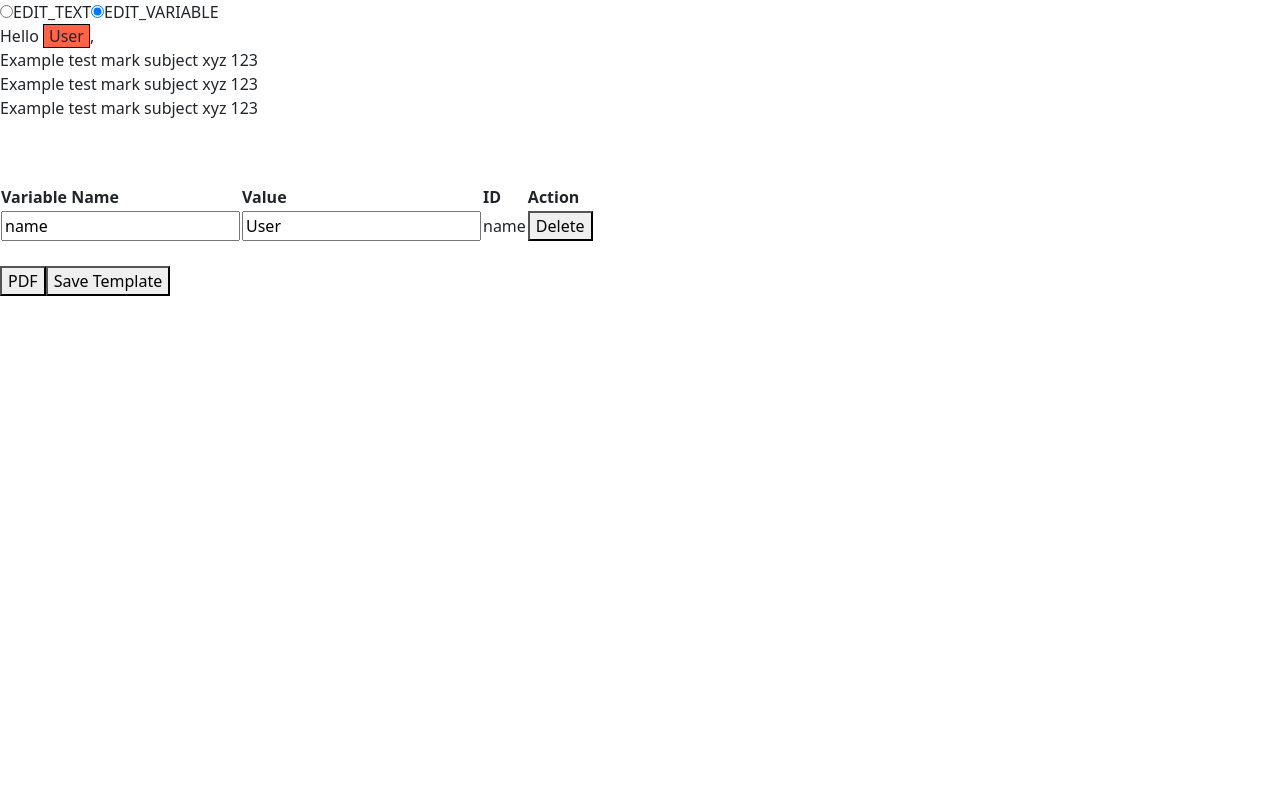
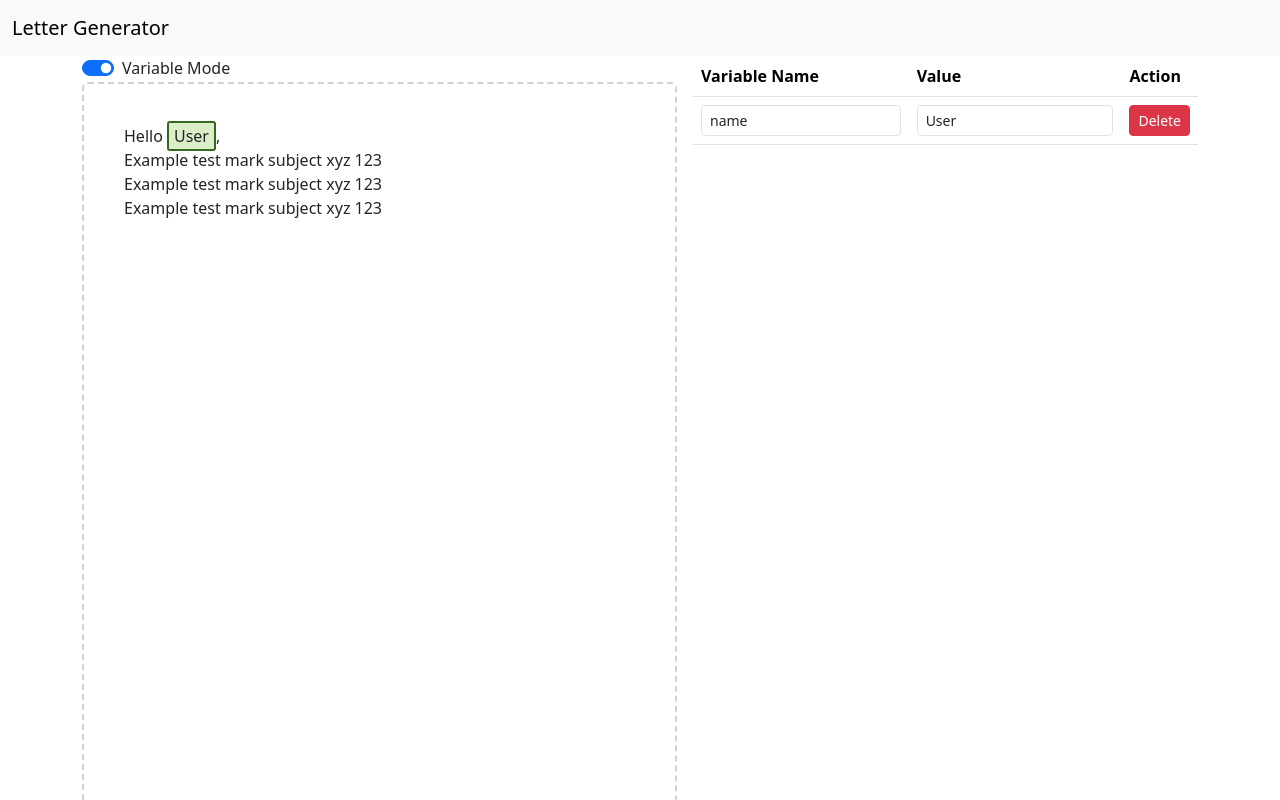
Before and after one commit to gautamnaik1994/letter-generator, a React (Vite) app: page / in a window 1280 px wide. Shown: the top 800 px of the page. Built offline with nearby package versions, Linux system fonts and the light colour scheme.

Commit message:
added floating btn

```diff
--- a/index.html
+++ b/index.html
@@ -3,8 +3,8 @@
   <head>
     <meta charset="UTF-8" />
     <link rel="icon" type="image/svg+xml" href="/vite.svg" />
-    <meta name="viewport" content="width=device-width, initial-scale=1.0" />
-    <title>Vite + React</title>
+    <meta name="viewport" content="width=device-width, initial-scale=1">
+    <title>Letter Generator</title>
   </head>
   <body>
     <div id="root"></div>
--- a/src/App.jsx
+++ b/src/App.jsx
@@ -1,22 +1,19 @@
-import { useState, useRef, useEffect } from "react";
-import { nanoid } from "nanoid";
-import JsPDF from "jspdf";
-
-const modes = {
-  edit: "EDIT_TEXT",
-  variable: "EDIT_VARIABLE"
-};
+import { useState, useRef, useEffect } from 'react';
+import { nanoid } from 'nanoid';
+import JsPDF from 'jspdf';
+import Navbar from './common/Navbar';
 
 const htmlString =
   "Hello <mark data-name='name' id='name'>User</mark>, <br/> Example test mark subject xyz 123<br/> Example test mark subject xyz 123<br/> Example test mark subject xyz 123";
 
 export default function App() {
-  const [mode, setMode] = useState(modes.variable);
+  const [variableMode, setVariableMode] = useState(true);
+  const [btnCoords, setBtnCoords] = useState({ left: 0, top: 0 });
   const [html, setHtml] = useState(htmlString);
   const [showVariablBtn, setShowVariableBtn] = useState(false);
   const [variables, setVariables] = useState(new Map());
-  const modeRef = useRef();
-  modeRef.current = mode;
+  const variableModeRef = useRef();
+  variableModeRef.current = variableMode;
 
   const editor = useRef(null);
 
@@ -24,17 +21,17 @@ export default function App() {
     let selection = window.getSelection();
     let range = selection.getRangeAt(0);
     let value = selection.toString();
-    let dataName = prompt("Please enter variable name");
-    const newNode = document.createElement("mark");
+    // let dataName = prompt('Please enter variable name');
+    const newNode = document.createElement('mark');
     const id = nanoid(4);
     newNode.id = id;
-    newNode.dataset.name = dataName;
+    newNode.dataset.name = value;
     range.surroundContents(newNode);
     setVariables(
       new Map(
         variables.set(id, {
           id,
-          dataName,
+          dataName: value,
           value
         })
       )
@@ -50,7 +47,6 @@ export default function App() {
     const textNode = document.createTextNode(tag.textContent);
     elem.insertBefore(textNode, tag);
     tag.remove();
-    console.log(variables.get(id));
     setVariables((prev) => {
       const newState = new Map(prev);
       newState.delete(id);
@@ -63,9 +59,8 @@ export default function App() {
   }, []);
 
   const generateVariables = () => {
-    let elem = editor.current;
     let variableData = new Map();
-    const variableTags = elem.getElementsByTagName("mark");
+    const variableTags = editor.current.getElementsByTagName('mark');
     Array.from(variableTags).forEach((tag) => {
       variableData.set(tag.id, {
         id: tag.id,
@@ -77,8 +72,7 @@ export default function App() {
   };
 
   const handleValueChange = (e, id) => {
-    let elem = editor.current;
-    elem.querySelector(`#${id}`).textContent = e.target.value;
+    editor.current.querySelector(`#${id}`).textContent = e.target.value;
     setVariables(
       new Map(
         variables.set(id, {
@@ -91,8 +85,7 @@ export default function App() {
   };
 
   const handleNameChange = (e, id) => {
-    let elem = editor.current;
-    let tag = elem.querySelector(`#${id}`);
+    let tag = editor.current.querySelector(`#${id}`);
     tag.dataset.name = e.target.value;
 
     setVariables(
@@ -107,20 +100,17 @@ export default function App() {
   };
 
   useEffect(() => {
-    handleSelection();
+    // handleSelection();
   });
 
   useEffect(() => {
     document.onselectionchange = () => {
       handleSelection();
     };
-    let selection = window.getSelection();
-    selection.removeAllRanges();
   }, []);
 
   const handleSelection = () => {
-    if (modeRef.current === modes.edit) {
-      console.log("called");
+    if (!variableModeRef.current) {
       setShowVariableBtn(false);
       return;
     }
@@ -131,94 +121,106 @@ export default function App() {
     }
 
     let range = selection.getRangeAt(0);
-
-    let startParent = range.startContainer.parentElement.id;
-    let enndParent = range.endContainer.parentElement.id;
-    if (startParent !== "editor" || enndParent !== "editor") {
-      console.log("Select properly");
+    // console.log(selection, range);
+    let startParent = range.startContainer.parentElement;
+    let enndParent = range.endContainer.parentElement;
+    if (startParent.nodeName == 'MARK' || enndParent.nodeName == 'MARK') {
+      console.log('Select properly', startParent, enndParent, range);
       setShowVariableBtn(false);
       return null;
     }
+    if (!editor.current.contains(startParent) || !editor.current.contains(enndParent)) {
+      setShowVariableBtn(false);
+      return null;
+    }
+    let coords = range.getBoundingClientRect();
+    console.log("🚀 ~ file: App.jsx:137 ~ handleSelection ~ coords:", coords)
+    setBtnCoords({ left: coords.left, top: coords.top });
     setShowVariableBtn(true);
   };
 
   const generatePDF = () => {
-    const report = new JsPDF("portrait", "pt", "a4");
-    report.html(document.querySelector("#editor"), {
+    const report = new JsPDF('portrait', 'pt', 'a4');
+    editor.current.classList.add('clean-editor');
+    report.html(editor.current, {
       callback: function (pdf) {
-        pdf.save("a4.pdf");
+        pdf
+          .save('myfile.pdf', { returnPromise: true })
+          .then(editor.current.classList.remove('clean-editor'));
       },
-      margin: [40, 40]
     });
   };
 
   const saveTemplate = () => {
     const obj = {};
     let variableArray = [];
-    obj["html"] = html;
-
+    obj['html'] = html;
     [...variables.keys()].map((k) => {
       variableArray.push(variables.get(k));
     });
-
-    obj["variables"] = variableArray;
-
+    obj['variables'] = variableArray;
     console.log(obj);
     const jsonString = JSON.stringify(obj);
-
-    const file = new File([jsonString], "template.json");
-
-    const a = document.createElement("a");
+    const file = new File([jsonString], 'template.json');
+    const a = document.createElement('a');
     a.href = URL.createObjectURL(file);
-    a.download = "template.json";
+    a.download = 'template.json';
     a.click();
   };
 
   return (
-    <div className="App">
+    <>
+      <Navbar />
+      <div className="container">
+        <div className="d-flex gap-3">
+          <div className="left-sec">
             <div>
+              <div className="form-check form-switch">
                 <input
-          type="radio"
-          id={modes.edit}
-          name="mode"
-          value={modes.edit}
-          onChange={(e) => setMode(e.target.value)}
-          checked={mode === modes.edit}
+                  className="form-check-input"
+                  type="checkbox"
+                  role="switch"
+                  id="flexSwitchCheckDefault"
+                  checked={variableMode}
+                  onChange={(e) => setVariableMode(e.target.checked)}
                 />
-        <label htmlFor={modes.edit}>{modes.edit}</label>
 
-        <input
-          type="radio"
-          id={modes.variable}
-          name="mode"
-          value={modes.variable}
-          onChange={(e) => setMode(e.target.value)}
-          checked={mode === modes.variable}
-        />
-        <label htmlFor={modes.variable}>{modes.variable}</label>
+                <label className="form-check-label" htmlFor="flexSwitchCheckDefault">
+                  Variable Mode
+                </label>
+              </div>
             </div>
             <p
-        contentEditable={mode === modes.edit}
+              contentEditable={!variableMode}
               // onMouseUp={handleSelection}
-        // onSelect={handleSelection}
+              className="form-control"
               dangerouslySetInnerHTML={{ __html: html }}
-        onBlur={(e) => setHtml(e.target.innerHTML)}
-        // onMouseLeave={handleSelection}
+              onBlur={(e) => { setHtml(e.target.innerHTML); generateVariables() }}
               ref={editor}
               id="editor"
-      ></p>
+
+            />
             {showVariablBtn && (
-        <button onClick={createVariable}>Create Variable</button>
+              <button type="button" style={{"--top":`${btnCoords.top}px`,"--left":`${btnCoords.left}px` }}  className="btn btn-primary btn-sm create-variable-btn" onClick={createVariable}>
+                Create Variable
+              </button>
             )}
-      <br />
-      <br />
-      <div>
-        <table>
+            <div className="d-flex gap-3 justify-content-end">
+              <button type="button" className="btn btn-outline-primary" onClick={saveTemplate}>
+                Save Template as JSON
+              </button>
+              <button type="button " className="btn btn-primary mr-2" onClick={generatePDF}>
+                Export to PDF
+              </button>
+            </div>
+          </div>
+          <div className="right-sec flex-fill">
+            <table className="table">
               <thead>
                 <tr>
                   <th>Variable Name</th>
                   <th>Value</th>
-              <th>ID</th>
+                  {/* <th>ID</th> */}
                   <th>Action</th>
                 </tr>
               </thead>
@@ -229,19 +231,24 @@ export default function App() {
                     <tr key={k}>
                       <td>
                         <input
+                          className="form-control form-control-sm"
                           value={data.dataName}
                           onChange={(e) => handleNameChange(e, data.id)}
                         />
                       </td>
                       <td>
                         <input
+                          className="form-control form-control-sm"
                           value={data.value}
                           onChange={(e) => handleValueChange(e, data.id)}
                         />
                       </td>
-                  <td>{data.id}</td>
+                      {/* <td>{data.id}</td> */}
                       <td>
-                    <button onClick={() => deleteVariable(data.id)}>
+                        <button
+                          type="button"
+                          className="btn btn-danger btn-sm"
+                          onClick={() => deleteVariable(data.id)}>
                           Delete
                         </button>
                       </td>
@@ -251,9 +258,8 @@ export default function App() {
               </tbody>
             </table>
           </div>
-      <br />
-      <button onClick={generatePDF}>PDF</button>
-      <button onClick={saveTemplate}>Save Template</button>
         </div>
+      </div>
+    </>
   );
 }
--- /dev/null
+++ b/src/common/Navbar.jsx
@@ -0,0 +1,13 @@
+import React from "react";
+
+const Navbar = () => {
+    return (
+        <nav className="navbar bg-body-tertiary">
+        <div className="container-fluid">
+          <a className="navbar-brand" href="#">Letter Generator</a>
+        </div>
+      </nav>
+    )
+}
+
+export default Navbar;
--- a/src/index.scss
+++ b/src/index.scss
@@ -1,9 +1,47 @@
-
 @import "../node_modules/bootstrap/scss/bootstrap.scss";
 
 
 mark {
-  background-color: tomato;
-  border: 1px solid black;
-  padding: 0 5px;
+  background-color: #DCEDC8;
+  border: 2px solid #33691E;
+  padding: 2px 5px;
+  border-radius: 3px;
+  position: relative;
+
+  &:after{
+    position: absolute;
+    bottom: calc(100% + 3px);
+    background-color: white;
+    border: 1px solid #009688;
+    font-size: 0.8em;
+    padding: 2px 6px;
+    border-radius: 3px;
+    left: -2px;
+    line-height: 1;
+  }
+  &:hover{
+    &:after{
+      content: attr(data-name);
+    }
+  }
 }
+
+#editor{
+  height: 842px;
+  width: 595px;
+  padding: 40px;
+  border: 2px dashed #d1d1d1;
+}
+.clean-editor{
+  border:none;
+  mark{
+    background-color: transparent;
+    padding: 0;
+  }
+}
+.create-variable-btn{
+  position:fixed;
+  z-index: 99;
+  top:calc(var(--top) + 25px);
+  left: var(--left);
+}
```
Lines whose indentation alone changed are shown as unchanged.
